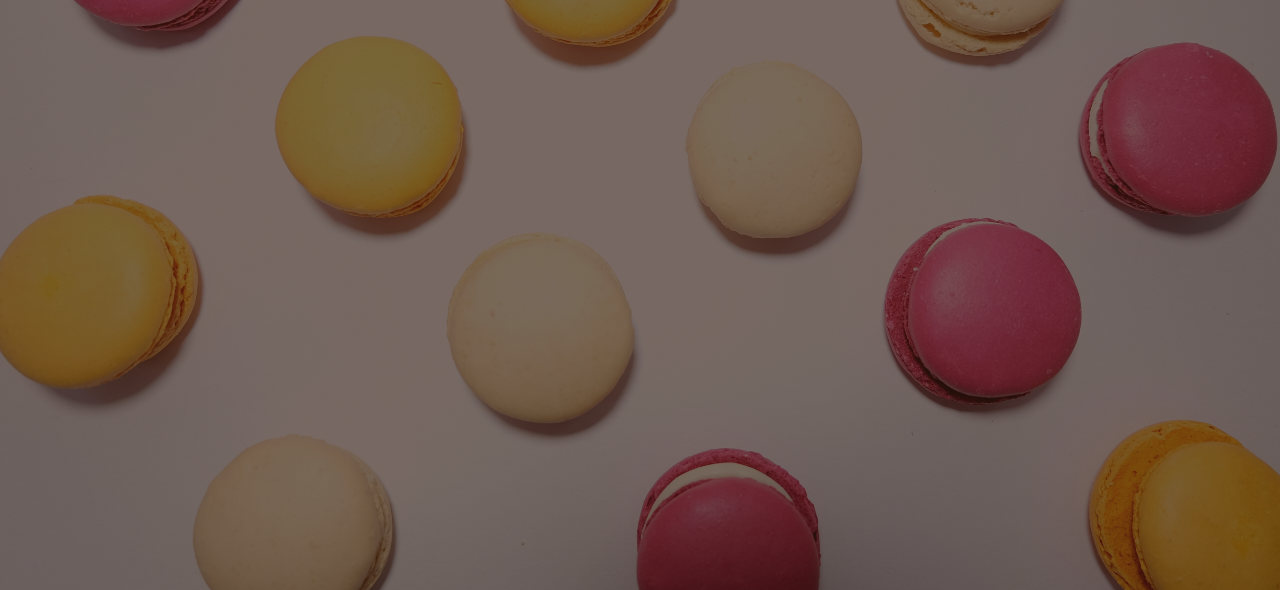
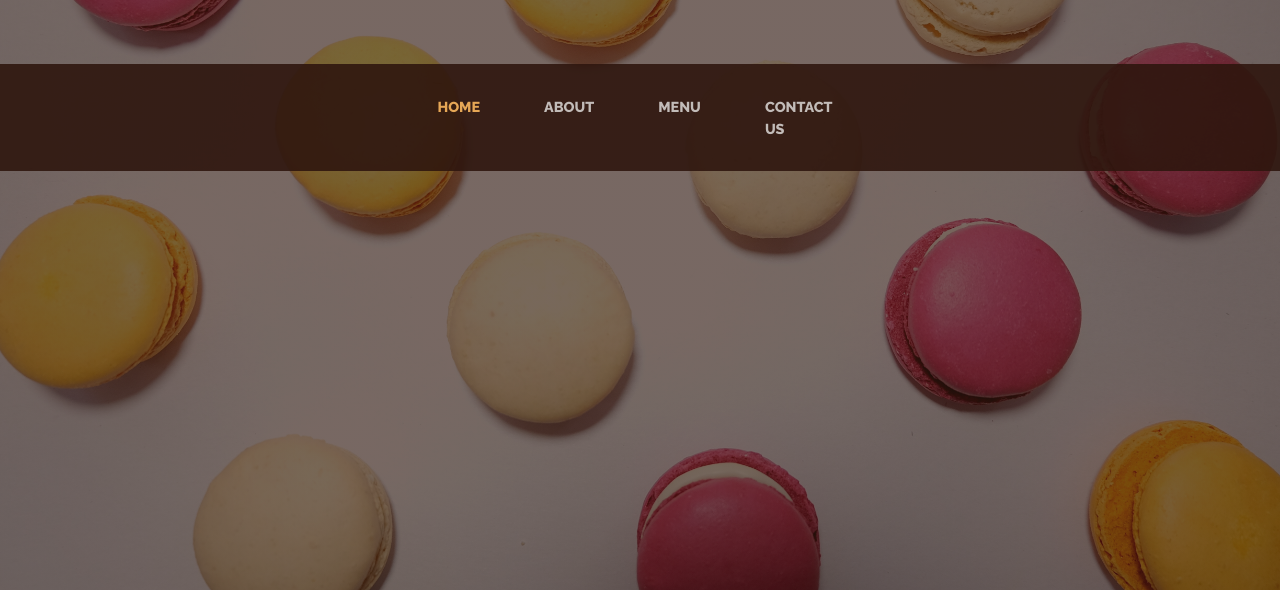
Before and after one commit to BrittanyBlake/restaurant-page-js, a website built with webpack: page src/template.html in a window 1280 px wide. Shown: the part 210-800 px from the top of the page. Built offline with nearby package versions, Linux system fonts and the light colour scheme.

Commit message:
add navbar

```diff
--- a/src/index.js
+++ b/src/index.js
@@ -2,6 +2,8 @@
 import "./styles/main.scss";
 // console.log("Hello webpack!")
 import { header } from './js/header'
+import { navbar } from "./js/navbar";
 
 const content = document.querySelector('#content')
 content.appendChild(header);
+content.appendChild(navbar);
--- a/src/js/navbar.js
+++ b/src/js/navbar.js
@@ -1,13 +1,52 @@
 export const navbar = (() => {
-    const nav = document.createElement('nav');
-    nav.setAttribute("class", "navbar navbar-expand-lg navbar-dark py-lg-4");
-    nav.setAttribute("id", "mainNav");
-    const container = document.createElement('div');
-    container.setAttribute("class", "container");
-    const navLinkOne = document.createElement('a');
-    navLinkOne.setAttribute("class", "nav-link text-uppercase text-expanded");
-    navLinkOne.setAttribute("href", "#");
-    navLinkOne.innerHTML = `Home`
-
-
-}) ();
+  const nav = document.createElement("nav");
+  nav.setAttribute("class", "navbar navbar-expand-lg navbar-dark py-lg-4");
+  nav.setAttribute("id", "mainNav");
+  const container = document.createElement("div");
+  container.setAttribute("class", "container nav-container");
+  const navBrand = document.createElement("a");
+  navBrand.setAttribute(
+    "class",
+    "navbar-brand text-uppercase text-expanded font-weight-bold d-lg-none"
+  );
+  navBrand.setAttribute("href", "#");
+  navBrand.innerHTML = `The Brunch Club`;
+  const button = document.createElement("button");
+  button.setAttribute("class", "navbar-toggler");
+  button.setAttribute("type", "button");
+  button.setAttribute("data-toggle", "collapse");
+  button.setAttribute("data-target", "#navbarResponsive");
+  button.setAttribute("aria-controls", "navbarResponsive");
+  button.setAttribute("aria-expanded", "false");
+  button.setAttribute("aria-label", "Toggle navigation");
+  const span = document.createElement("span");
+  span.setAttribute("class", "navbar-toggler-icon");
+  button.appendChild(span);
+  const collapseDiv = document.createElement("div");
+  collapseDiv.setAttribute("class", "collapse navbar-collapse");
+  collapseDiv.setAttribute("id", "navbarResponsive");
+  const navList = document.createElement("ul");
+  navList.setAttribute("class", "navbar-nav mx-auto");
+  navList.innerHTML = `
+  <li class="nav-item active px-lg-4">
+    <a class="nav-link text-uppercase text-expanded" href="#">Home
+        <span class="sr-only">(current)</span>
+    </a>
+  </li>
+  <li class="nav-item px-lg-4">
+    <a class="nav-link text-uppercase text-expanded" href="#">About</a>
+  </li>
+  <li class="nav-item px-lg-4">
+    <a class="nav-link text-uppercase text-expanded" href="#">Menu</a>
+  </li>
+  <li class="nav-item px-lg-4">
+    <a class="nav-link text-uppercase text-expanded" href="#">Contact Us</a>
+  </li>
+`;
+  container.appendChild(navBrand);
+  container.appendChild(button);
+  container.appendChild(collapseDiv);
+  container.appendChild(navList);
+  nav.appendChild(container);
+  return nav;
+})();
--- a/src/styles/main.scss
+++ b/src/styles/main.scss
@@ -73,6 +73,8 @@ p {
   background-color: rgba(255, 255, 255, 0.85);
 }
 
+
+
 #mainNav {
   background-color: rgba(47, 23, 15, 0.9);
   font-family: "Raleway";
@@ -92,6 +94,9 @@ p {
 }
 
 @media (min-width: 992px) {
+  .nav-container {
+  width: 40%;
+  }
   #mainNav .navbar-nav .nav-item .nav-link {
     font-size: 0.9rem;
   }
--- a/src/template.html
+++ b/src/template.html
@@ -8,7 +8,7 @@
   <link href="https://fonts.googleapis.com/css?family=Lora:400,400i,700,700i" rel="stylesheet">
      <title>Restaurant Page</title>
    </head>
-  <body class="container">
+  <body>
     <div id="content">
     </div>
 
```
